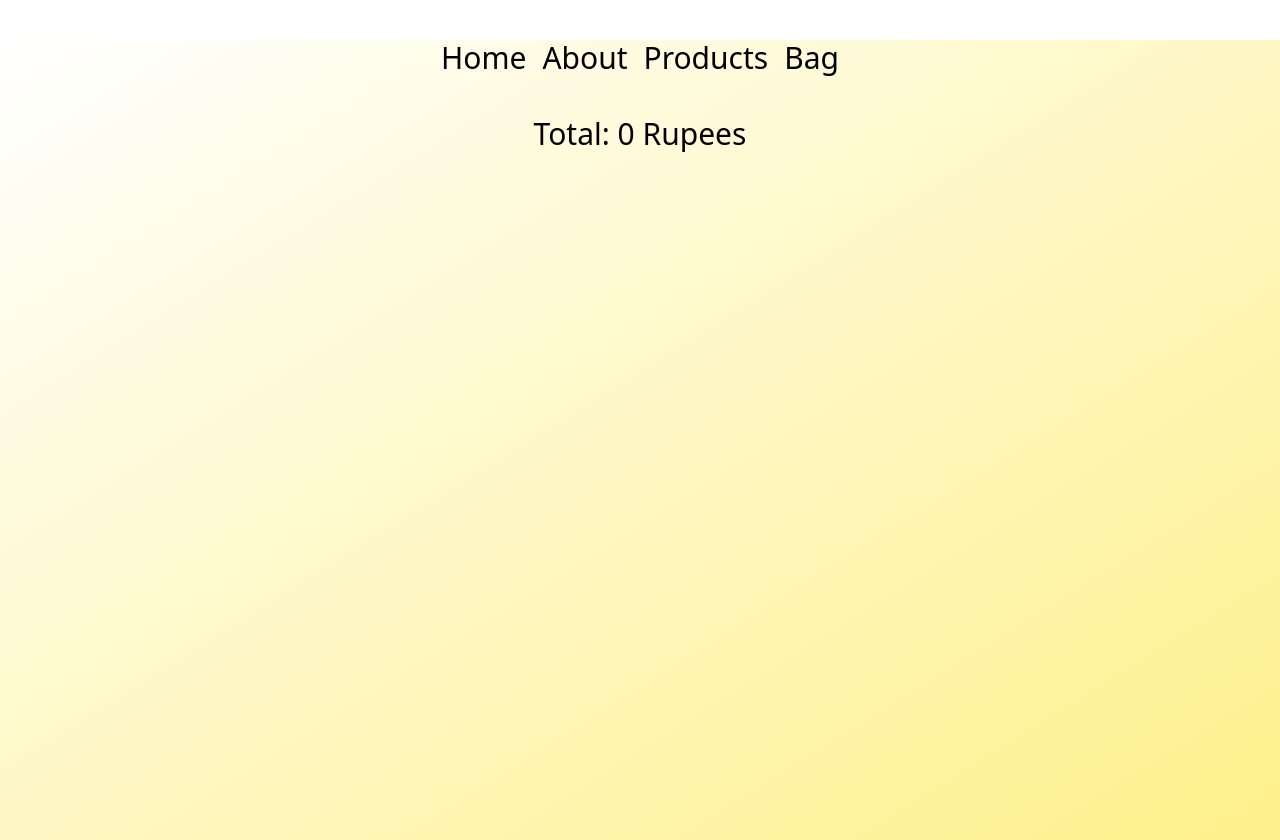
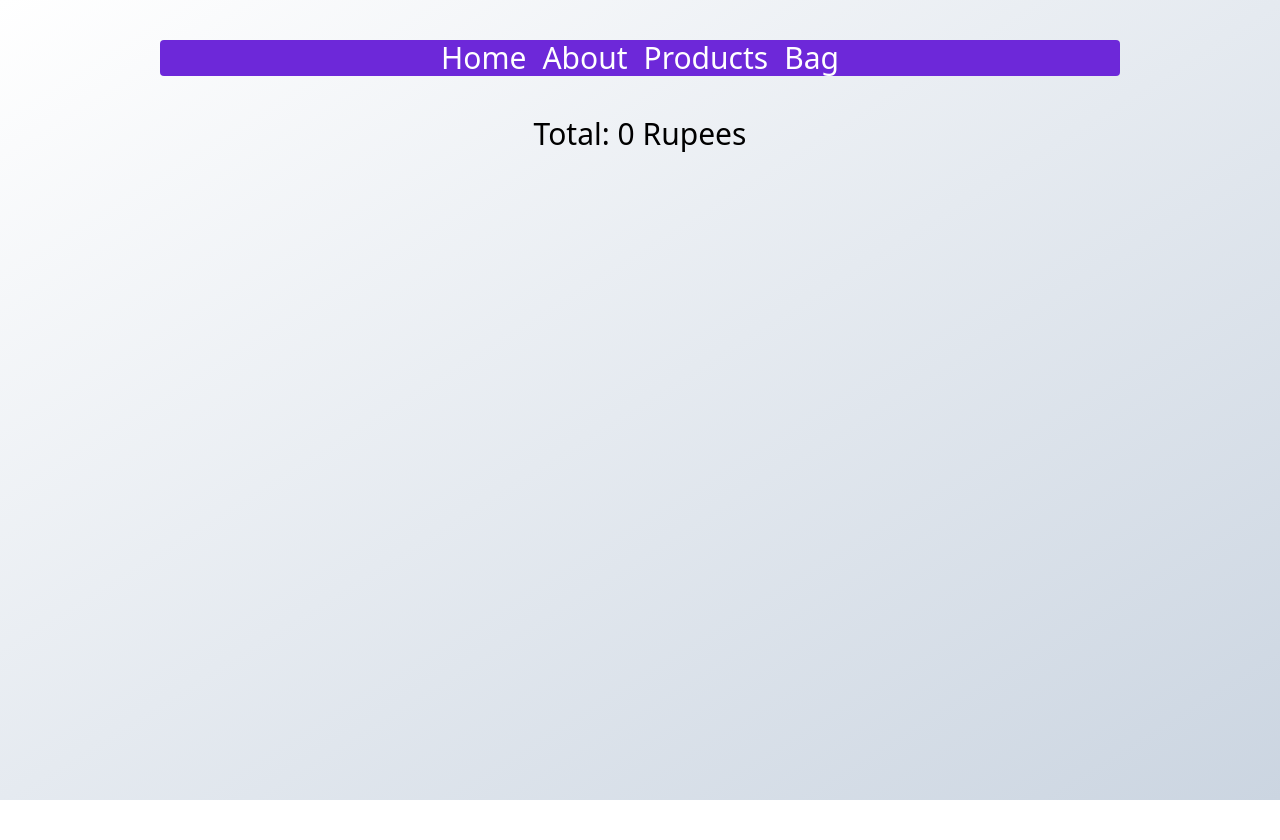
Before and after one commit to amcmillion3/hyrule-castle-market, a React (Create React App) app: page /bag in a window 1280 px wide. After the commit the page ends 800 px from the top, so only its background shows below. Built offline with nearby package versions, Linux system fonts and the light colour scheme.

Commit message:
Small style changes and fix overflow issue on top

```diff
--- a/src/App.js
+++ b/src/App.js
@@ -43,9 +43,9 @@ function App() {
   }
 
   return (
-    <div className="App bg-gradient-to-br from-white to-yellow-200 min-h-screen">
+    <div className="App bg-gradient-to-br from-white to-slate-300 overflow-hidden min-h-screen">
       <BrowserRouter>
-        <nav className='text-3xl flex justify-center my-10 gap-4'>
+        <nav className='text-3xl flex justify-center my-10 gap-4 bg-violet-700 text-white w-3/4 m-auto rounded'>
           <Link to='/' >Home</Link>
           <Link to='/about' >About</Link>
           <Link to='/products' >Products</Link>
--- a/src/components/BagCard/BagCard.js
+++ b/src/components/BagCard/BagCard.js
@@ -2,7 +2,7 @@ import React from "react";
 
 export default function BagCard(props) {
     return (
-        <div key={props.title} className="w-1/2 m-8 flex flex-col bg-violet-100 rounded shadow-lg hover:shadow-inner hover:shadow-xl transition ease-in-out items-center w-3/4">
+        <div key={props.title} className="w-1/2 m-8 flex flex-col bg-violet-100 rounded shadow-lg hover:shadow-inner hover:shadow-xl transition ease-in-out items-center xl:w-3/4">
             <img src={`${props.image}`} alt={`${props.title}`} />
             <h3>{props.title}</h3>
             <p>{props.price} Rupees</p>
```
